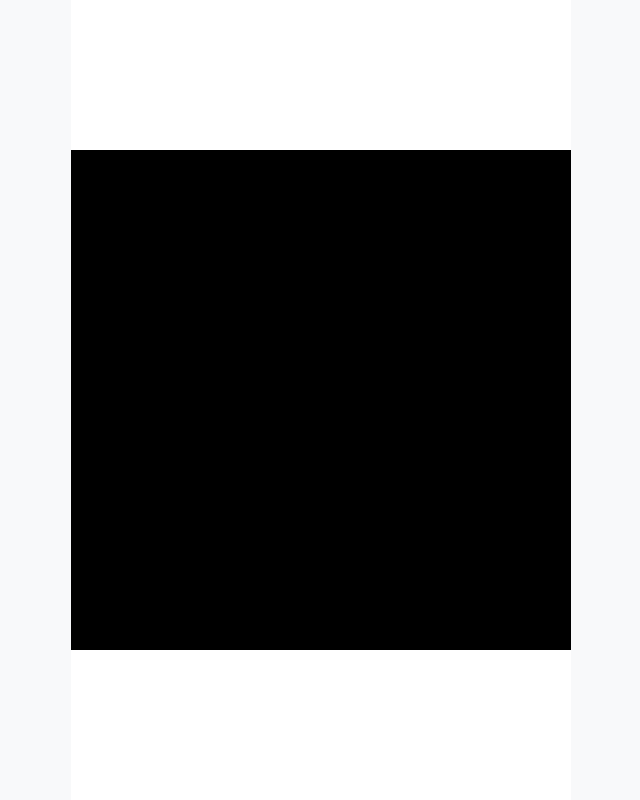
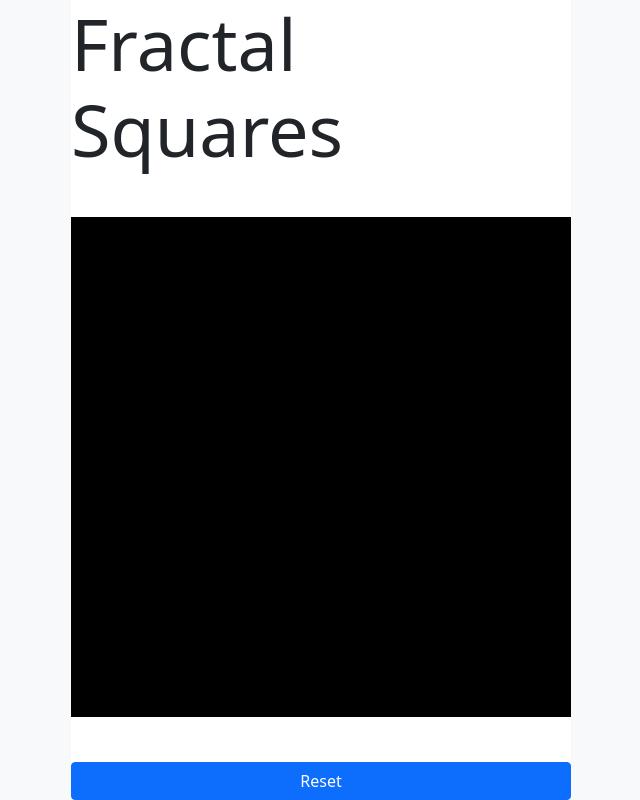
Before and after one commit to BeneLuWi/fractal-squares, a React (Create React App) app: page / in a window 1280 px wide. Shown: the whole page, without its empty margins (319-959 px from the left). Built offline with nearby package versions, Linux system fonts and the light colour scheme.

Commit message:
Add Reset

```diff
--- a/src/app/App.tsx
+++ b/src/app/App.tsx
@@ -1,16 +1,19 @@
 import React from 'react'
 import Square from './square/Square'
 import TreeProvider from './tree/TreeProvider'
+import ResetSquare from './square-control/ResetSquare'
 
 const App: React.FunctionComponent = () => {
   return (
-    <div className='bg-light w-100'>
-      <div className='vh-100 bg-white m-auto d-flex flex-column justify-content-around' style={{ maxWidth: 500 }}>
-        <TreeProvider>
+    <TreeProvider>
+      <div className='bg-light w-100'>
+        <div className='vh-100 bg-white m-auto d-flex flex-column justify-content-between' style={{ maxWidth: 500 }}>
+          <div className='display-2'>Fractal Squares</div>
           <Square path={[]} />
-        </TreeProvider>
+          <ResetSquare />
+        </div>
       </div>
-    </div>
+    </TreeProvider>
   )
 }
 export default App
--- /dev/null
+++ b/src/app/square-control/ResetSquare.tsx
@@ -0,0 +1,31 @@
+import React, { FunctionComponent } from 'react'
+import { Button } from 'react-bootstrap'
+import { useTree } from '../tree/TreeProvider'
+
+type ResetSquareProps = {}
+
+const ResetSquare: FunctionComponent<ResetSquareProps> = ({}) => {
+  /*******************************************************************************************************************
+   *
+   *  Hooks
+   *
+   *******************************************************************************************************************/
+
+  const { updateNode } = useTree()
+
+  /*******************************************************************************************************************
+   *
+   *  Functions
+   *
+   *******************************************************************************************************************/
+
+  /*******************************************************************************************************************
+   *
+   *  Rendering
+   *
+   *******************************************************************************************************************/
+
+  return <Button onClick={() => updateNode([], { color: 'black' })}>Reset</Button>
+}
+
+export default ResetSquare
--- a/src/app/square/Square.tsx
+++ b/src/app/square/Square.tsx
@@ -34,7 +34,12 @@ const Square: FunctionComponent<SquareProps> = ({ path, color }) => {
    *  Rendering
    *
    *******************************************************************************************************************/
-
+  const newNode = {
+    a: { color: '#265728' },
+    b: { color: '#357a38' },
+    c: { color: '#459c48' },
+    d: { color: '#93cf95' },
+  }
   if (node.a || node.b || node.c || node.d)
     return (
       <div className='square'>
@@ -48,7 +53,8 @@ const Square: FunctionComponent<SquareProps> = ({ path, color }) => {
         </div>
       </div>
     )
-  else return <div className='square' onClick={() => updateNode(path, node)} style={{ backgroundColor: node.color }} />
+  else
+    return <div className='square' onClick={() => updateNode(path, newNode)} style={{ backgroundColor: node.color }} />
 }
 
 export default Square
--- a/src/app/tree/TreeProvider.tsx
+++ b/src/app/tree/TreeProvider.tsx
@@ -29,15 +29,8 @@ const TreeProvider: FunctionComponent<TreeProviderProps> = ({ children }) => {
    *******************************************************************************************************************/
 
   const updateNode = (path: SquarePath, node: SquareNode) => {
-    console.log(path)
     let newTree: SquareNode = JSON.parse(JSON.stringify(tree))
-    const newNode = {
-      a: { color: '#265728' },
-      b: { color: '#357a38' },
-      c: { color: '#459c48' },
-      d: { color: '#93cf95' },
-    }
-    setTree(updateNodeInTree(path, newNode, newTree))
+    setTree(updateNodeInTree(path, node, newTree))
   }
 
   /*******************************************************************************************************************
```
